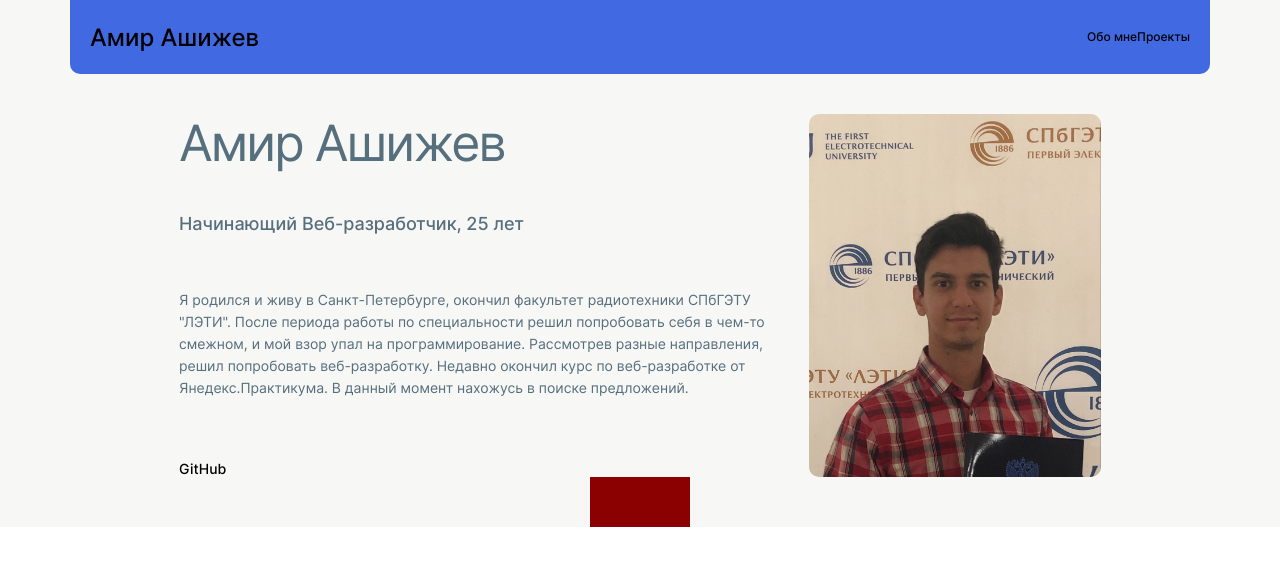
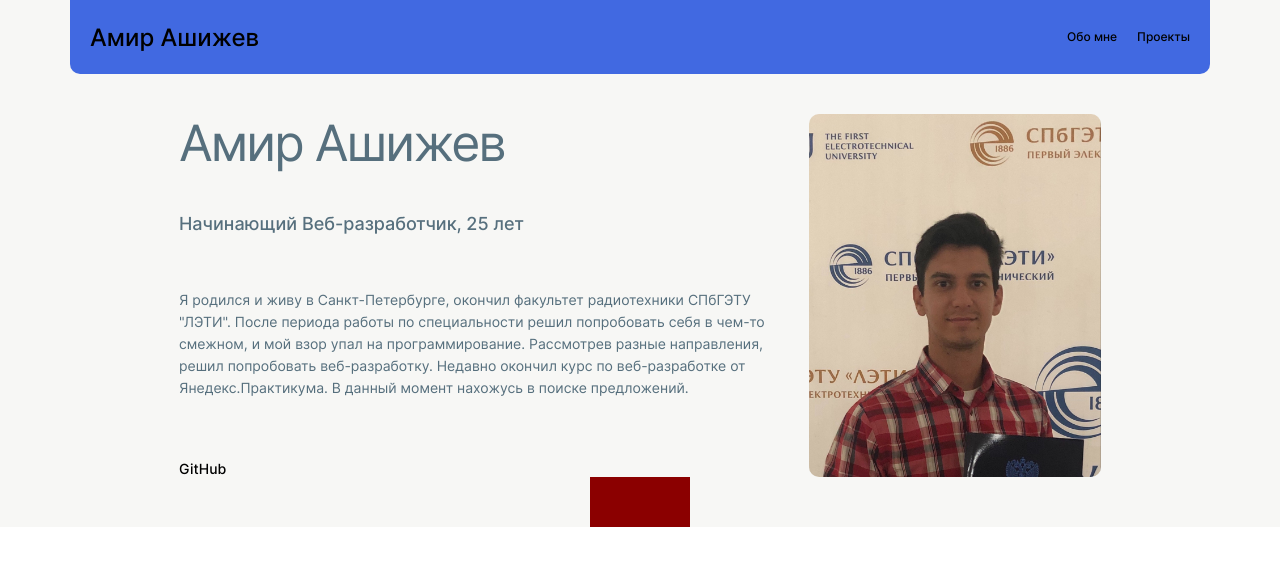
Before and after one commit to AmirAshizhev/portfolio, a React (Create React App) app: page / in a window 1280 px wide. Shown: the top 566 px of the page. Built offline with nearby package versions, Linux system fonts and the light colour scheme.

Commit message:
header fixes

```diff
--- a/src/blocks/navigation/navigation.css
+++ b/src/blocks/navigation/navigation.css
@@ -7,6 +7,7 @@
   list-style: none;
   padding: 0;
   margin: 0;
+  gap: 20px
 }
 
 .navigation__link{
```
